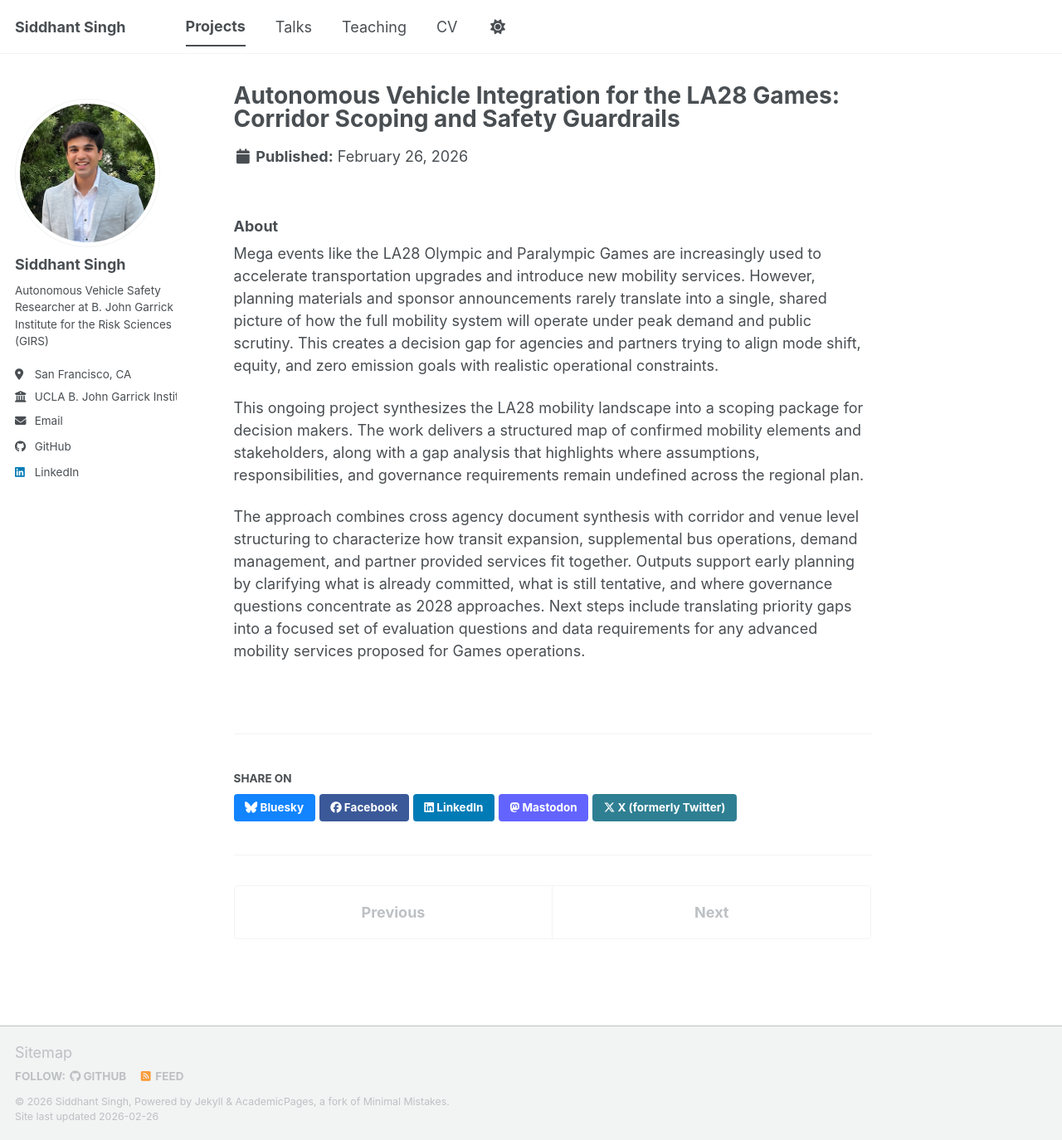
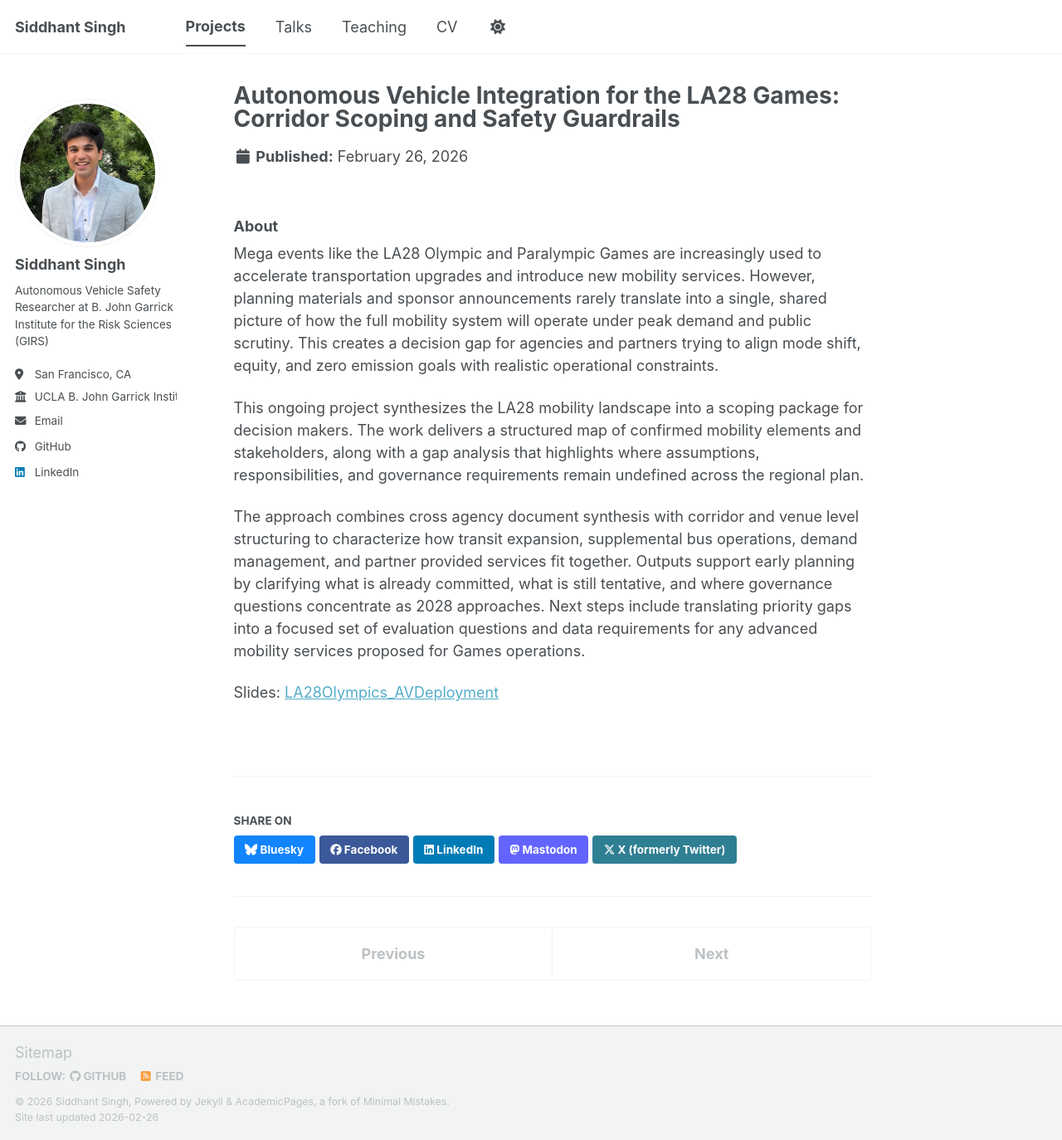
Before and after one commit to sidsingh30/sidsingh30.github.io, a Jekyll site: the page built from _portfolio/portfolio-1.md, in a window 1280 px wide and 1374 px high. Shown: the whole window at 83% size. Built offline with Jekyll 4.4.1, drawn with Linux system fonts in a browser that asks for light colours; a script bundle is joined from its source files by our own code; library files that are not in the unit come from our copies.

Commit message:
Add slides link to portfolio-1.md
Added slides link for LA28 Olympics AV Deployment.

```diff
--- a/_portfolio/portfolio-1.md
+++ b/_portfolio/portfolio-1.md
@@ -11,3 +11,5 @@ Mega events like the LA28 Olympic and Paralympic Games are increasingly used to
 This ongoing project synthesizes the LA28 mobility landscape into a scoping package for decision makers. The work delivers a structured map of confirmed mobility elements and stakeholders, along with a gap analysis that highlights where assumptions, responsibilities, and governance requirements remain undefined across the regional plan.
 
 The approach combines cross agency document synthesis with corridor and venue level structuring to characterize how transit expansion, supplemental bus operations, demand management, and partner provided services fit together. Outputs support early planning by clarifying what is already committed, what is still tentative, and where governance questions concentrate as 2028 approaches. Next steps include translating priority gaps into a focused set of evaluation questions and data requirements for any advanced mobility services proposed for Games operations.
+
+Slides: [LA28Olympics_AVDeployment](files/LA28Olympics_AVDeploymentpdf.pdf)
```
